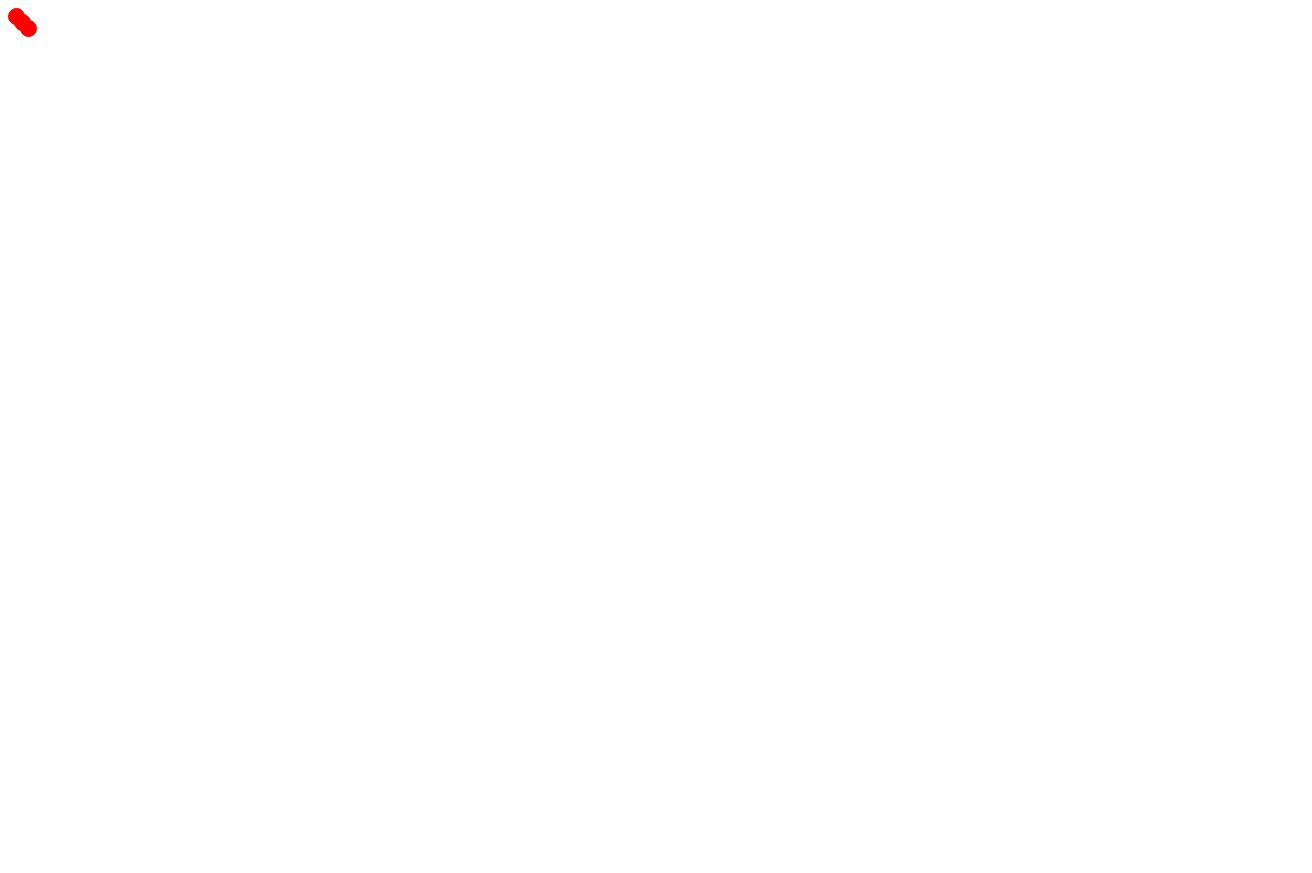
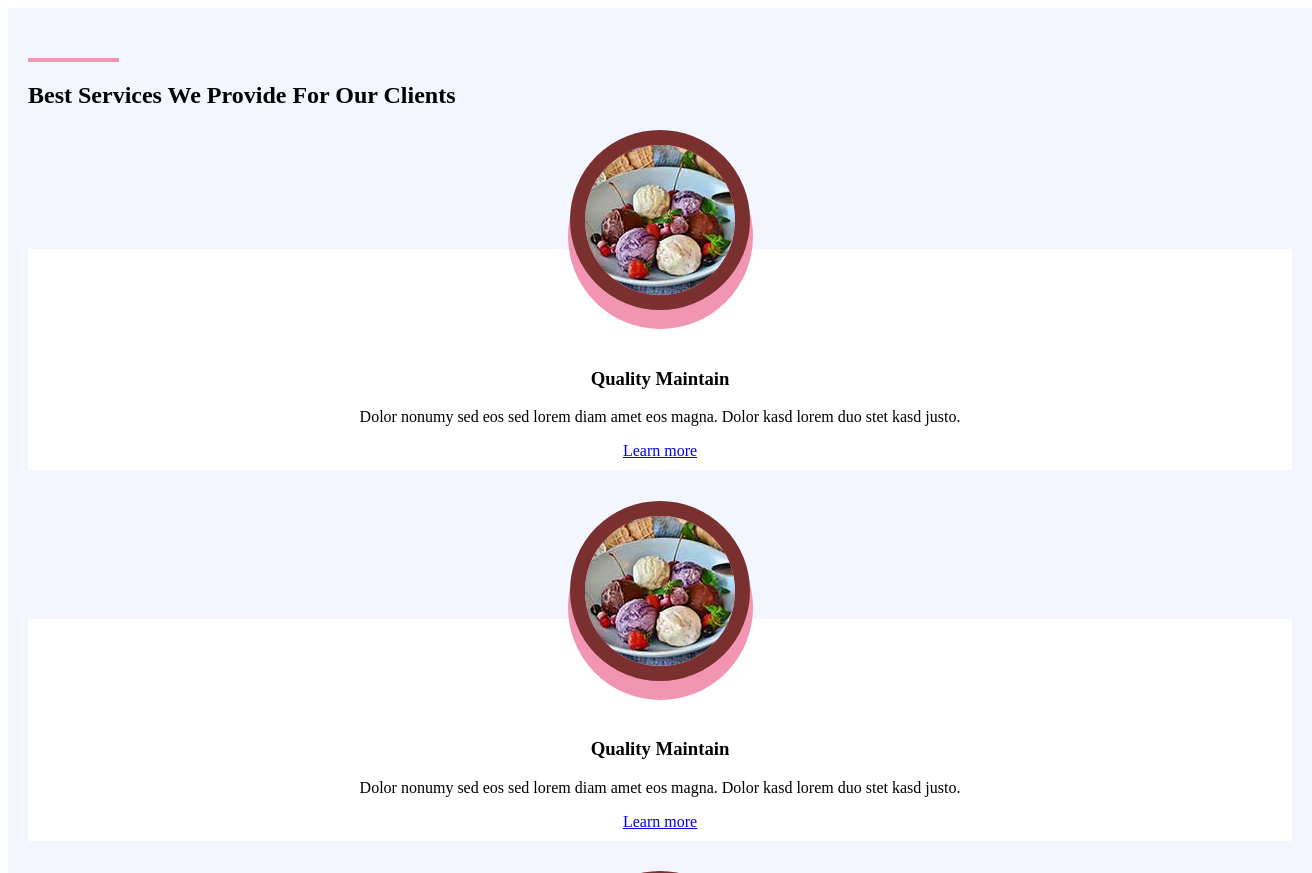
Before and after one commit to ptejasp09/Full-stack-course, a plain HTML site: page Ice-cream/ex2.html in a window 1280 px wide. Shown: the top 873 px of the page, 1312 px wide, since content can reach past the window. Before the commit the page ends 800 px from the top, so only its background shows below. Drawn offline with Linux system fonts and the light colour scheme.

Commit message:
some changes in ex2

```diff
--- a/Ice-cream/ex2.html
+++ b/Ice-cream/ex2.html
@@ -6,20 +6,101 @@
     <meta name="viewport" content="width=device-width, initial-scale=1.0">
     <title>Document</title>
     <style>
-        div{
-            height: 5px;
-            width: 5px;
-            border: 1px double red;
-            border-radius: 100%; padding: 5px;
-            background-color: red;
-        }
+        .s3{
+    padding: 50px 20px;
+    background-color: #F3F6FF;
+    width: 100%;
+}
+.s3 .border{
+    width: 75px;
+    padding: 0px 8px;
+    border-top: 2px solid #F195B2;
+    border-bottom: 2px solid #F195B2;
+    background-color: #62C3E7;
+}
+.parent{
+    display: flex;
+    justify-content: space-evenly;
+    flex-wrap: wrap;
+    width: 100%;
+}
+.s3 .service{
+    width: 100%;
+    text-align: center;
+    margin-top: 120px;
+    /* position: relative; */
+}
+.s3 .service .ser1{
+    background-color: white;
+    /* margin: 100px 20px 200px 20px; */
+    padding: 100px 10px 10px 10px;
+    /* z-index: 1; */
+}
+.s3 .pinkc{
+    width: 165px;
+    height: 165px;
+    background-color: #F195B2;
+    border: 10px solid #F195B2;
+    border-radius: 100%;
+    margin: -170px auto 0px auto;
+    /* z-index: 2; */
+}
+.s3 .service img{
+    border: 15px solid #7b3030;
+    border-radius: 100%;
+    /* position: absolute; */
+    /* z-index: 3; */
+}
+.pinkimage{
+    margin: -440px 0px 70px 0px;
+    padding: 100px 0px;
+}
     </style>
 </head>
 <body>
-    <div>
-        <div class="">
-            <div></div>
+
+</body>
+</html>
+
+<div class="s3">
+    <div class="border"></div>
+    <h2>Best Services We Provide For Our Clients</h2>
+    <div class="parent">
+        <div class="service">
+            <div class="ser1">
+                <h3>Quality Maintain</h3>
+                <p>Dolor nonumy sed eos sed lorem diam amet eos magna. Dolor kasd lorem duo stet kasd justo.</p>
+                <a href="#">Learn more</a>
+            </div>
+            <div class="pinkimage">
+                <img src="images/service-1.jpg" alt="Image not found">
+                <div class="pinkc"></div>
+            </div>
+        </div>
+
+        <div class="service">
+            <div class="ser1">
+                <h3>Quality Maintain</h3>
+                <p>Dolor nonumy sed eos sed lorem diam amet eos magna. Dolor kasd lorem duo stet kasd justo.</p>
+                <a href="#">Learn more</a>
+            </div>
+            <div class="pinkimage">
+                <img src="images/service-1.jpg" alt="Image not found">
+                <div class="pinkc"></div>
+            </div>
+        </div>
+
+        <div class="service">
+            <div class="ser1">
+                <h3>Quality Maintain</h3>
+                <p>Dolor nonumy sed eos sed lorem diam amet eos magna. Dolor kasd lorem duo stet kasd justo.</p>
+                <a href="#">Learn more</a>
+            </div>
+                <div class="pinkimage">
+                <img src="images/service-1.jpg" alt="Image not found">
+                <div class="pinkc"></div>
+            </div>
         </div>
     </div>
-</body>
-</html>
+
+</div><!--End of s3-->
```
